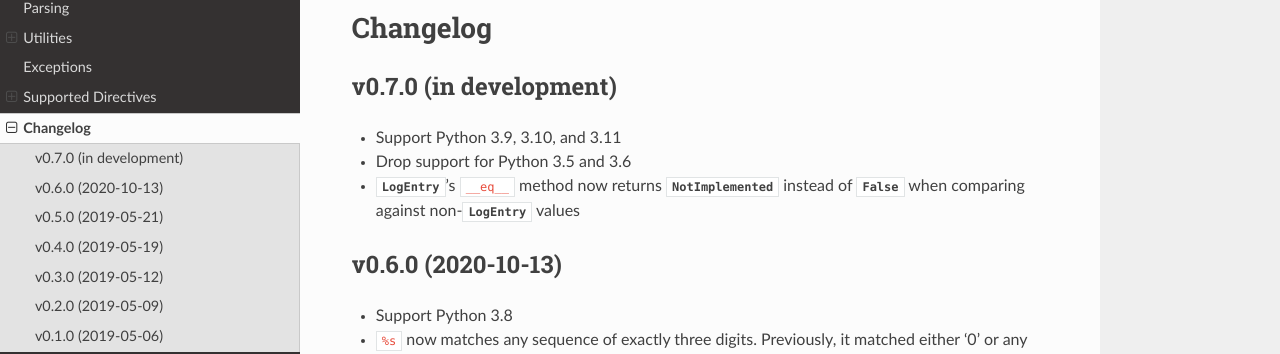
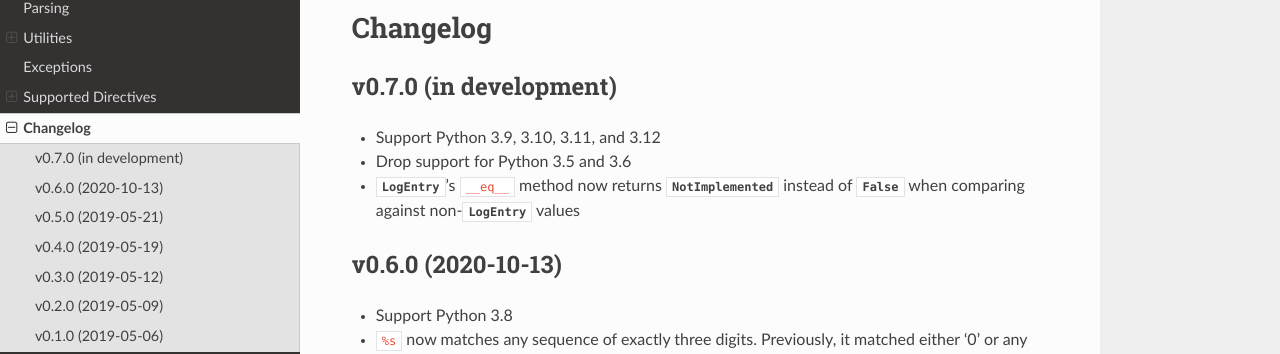
Before and after one commit to jwodder/apachelogs, a Sphinx documentation site: the page built from docs/changelog.rst, in a window 1280 px wide and 900 px high. Shown: the part 137-491 px from the top of the window. Built offline with Sphinx 7.4.7 and the Read the Docs theme 2.0.0, drawn with Linux system fonts in a browser that asks for light colours.

Commit message:
Support Python 3.12

```diff
--- a/docs/changelog.rst
+++ b/docs/changelog.rst
@@ -5,7 +5,7 @@
 
 v0.7.0 (in development)
 -----------------------
-- Support Python 3.9, 3.10, and 3.11
+- Support Python 3.9, 3.10, 3.11, and 3.12
 - Drop support for Python 3.5 and 3.6
 - `LogEntry`'s ``__eq__`` method now returns `NotImplemented` instead of
   `False` when comparing against non-`LogEntry` values
--- a/setup.cfg
+++ b/setup.cfg
@@ -24,6 +24,7 @@
     Programming Language :: Python :: 3.9
     Programming Language :: Python :: 3.10
     Programming Language :: Python :: 3.11
+    Programming Language :: Python :: 3.12
     Programming Language :: Python :: Implementation :: CPython
     Programming Language :: Python :: Implementation :: PyPy
     License :: OSI Approved :: MIT License
```
Also changed, not shown: CHANGELOG.md (+1 -1 lines), 2 other files.
